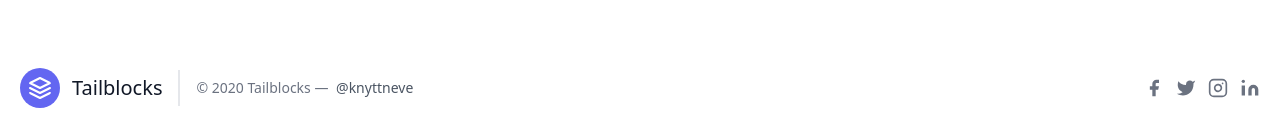
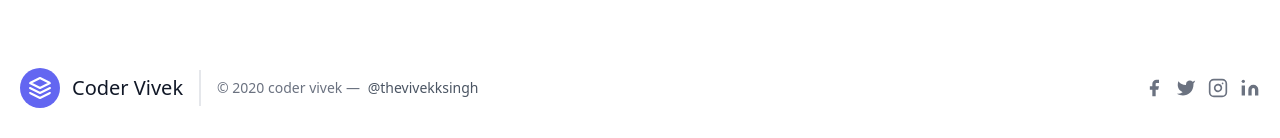
Before and after one commit to codderninja/codervivek, a plain HTML site: page index.html in a window 1280 px wide. Shown: the part 1899-2037 px from the top of the page. Drawn offline with nearby package versions, Linux system fonts and the light colour scheme.

Commit message:
Update index.html

```diff
--- a/index.html
+++ b/index.html
@@ -168,10 +168,10 @@
             <svg xmlns="http://www.w3.org/2000/svg" fill="none" stroke="currentColor" stroke-linecap="round" stroke-linejoin="round" stroke-width="2" class="w-10 h-10 text-white p-2 bg-indigo-500 rounded-full" viewBox="0 0 24 24">
               <path d="M12 2L2 7l10 5 10-5-10-5zM2 17l10 5 10-5M2 12l10 5 10-5"></path>
             </svg>
-            <span class="ml-3 text-xl">Tailblocks</span>
+            <span class="ml-3 text-xl">Coder Vivek</span>
           </a>
-          <p class="text-sm text-gray-500 sm:ml-4 sm:pl-4 sm:border-l-2 sm:border-gray-200 sm:py-2 sm:mt-0 mt-4">© 2020 Tailblocks —
-            <a href="https://twitter.com/knyttneve" class="text-gray-600 ml-1" rel="noopener noreferrer" target="_blank">@knyttneve</a>
+          <p class="text-sm text-gray-500 sm:ml-4 sm:pl-4 sm:border-l-2 sm:border-gray-200 sm:py-2 sm:mt-0 mt-4">© 2020 coder vivek —
+            <a href="https://twitter.com/knyttneve" class="text-gray-600 ml-1" rel="noopener noreferrer" target="https://instagram.com/thevivekksingh?utm_medium=copy_link">@thevivekksingh</a>
           </p>
           <span class="inline-flex sm:ml-auto sm:mt-0 mt-4 justify-center sm:justify-start">
             <a class="text-gray-500">
```
